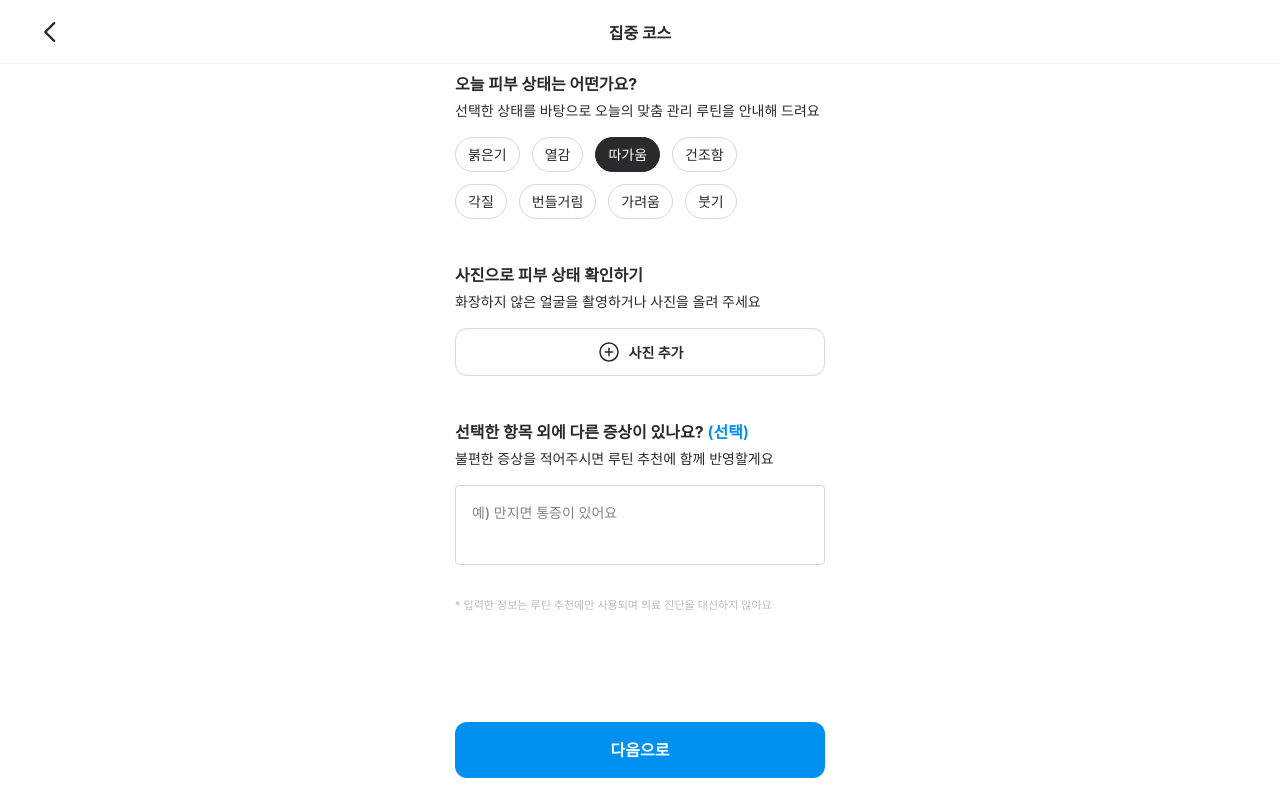
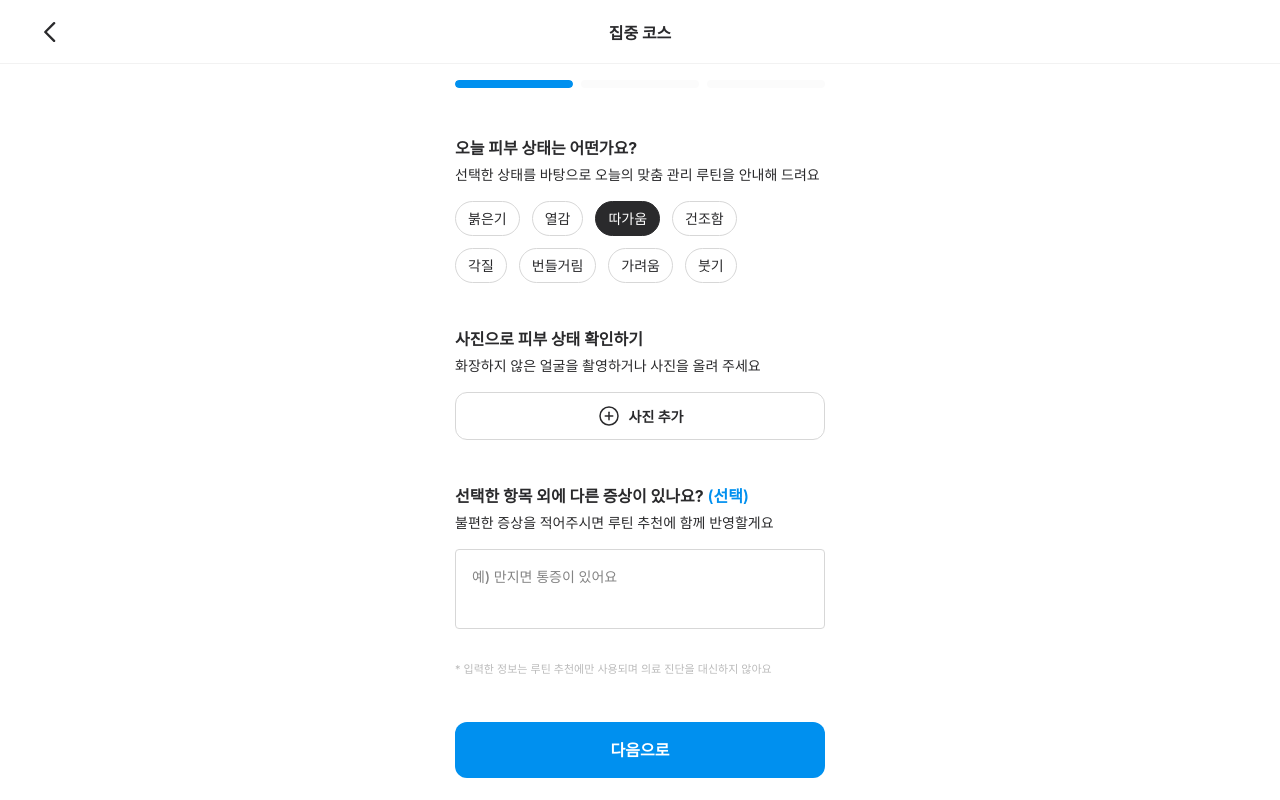
Before and after one commit to duckswell/Frontend, a React (Vite) app: page /care/first_focus_care in a window 1280 px wide. Built offline with nearby package versions, Linux system fonts and the light colour scheme; a web font is replaced by a local one.

Commit message:
feat: 집중 코스 1페이지 수정

```diff
--- a/src/components/Care/FocusProgress.tsx
+++ b/src/components/Care/FocusProgress.tsx
@@ -4,11 +4,17 @@ interface FocusProgressProps {
   currentStep: 1 | 2 | 3;
 }
 
-export default function FocusProgress({ currentStep }: FocusProgressProps) {
+export default function FocusProgress({
+  currentStep,
+}: FocusProgressProps) {
   return (
     <S.Container aria-label={`집중 코스 ${currentStep}단계`}>
       {[1, 2, 3].map((step) => (
-        <S.ProgressBar key={step} $active={step <= currentStep} />
+        <S.ProgressBar
+          key={step}
+          $completed={step < currentStep}
+          $current={step === currentStep}
+        />
       ))}
     </S.Container>
   );
--- a/src/routes/FirstFocusCare.tsx
+++ b/src/routes/FirstFocusCare.tsx
@@ -1,5 +1,6 @@
 import { useState } from "react";
 import { NavBar } from "../components/NavBar";
+import CareButton from "../components/CareButton";
 import AdditionalSymptomInput from "../components/Care/AdditionalSymptomInput";
 import FocusProgress from "../components/Care/FocusProgress";
 import SkinConditionSelector from "../components/Care/SkinConditionSelector";
@@ -66,9 +67,7 @@ export default function FirstFocusCare() {
       </S.Main>
 
       <S.BottomArea>
-        <S.NextButton type="button" onClick={handleMoveToNext}>
-          다음으로
-        </S.NextButton>
+        <CareButton onClick={handleMoveToNext}>다음으로</CareButton>
       </S.BottomArea>
     </S.Page>
   );
--- a/src/styles/Care/FirstFocusCare.styles.ts
+++ b/src/styles/Care/FirstFocusCare.styles.ts
@@ -1,16 +1,17 @@
 import styled from "styled-components";
 import { colorPalette } from "../../lib/colorPalette";
-import { typography } from "../../lib/typography";
 
 export const Page = styled.div`
   display: flex;
   flex-direction: column;
 
-  width: 100%;
-  min-height: 100dvh;
+  min-height: calc(100dvh - 64px);
+  margin-top: 64px;
 
   background-color: ${colorPalette.OffWhite};
   color: ${colorPalette.Black};
+
+  box-sizing: border-box;
 `;
 
 export const Main = styled.main`
@@ -44,25 +45,3 @@ export const BottomArea = styled.div`
 
   box-sizing: border-box;
 `;
-
-export const NextButton = styled.button`
-  display: flex;
-  align-items: center;
-  justify-content: center;
-
-  width: 100%;
-  max-width: 370px;
-  height: 56px;
-
-  padding: 12px;
-
-  border: none;
-  border-radius: 12px;
-
-  background-color: ${colorPalette.FocusPrimary};
-
-  ${typography.H3};
-  color: ${colorPalette.OffWhite};
-
-  cursor: pointer;
-`;
--- a/src/styles/Care/FocusProgress.styles.ts
+++ b/src/styles/Care/FocusProgress.styles.ts
@@ -1,5 +1,19 @@
-import styled from "styled-components";
+import styled, { css, keyframes } from "styled-components";
 import { colorPalette } from "../../lib/colorPalette";
+
+const fillProgress = keyframes`
+  0% {
+    width: 0%;
+  }
+
+  25% {
+    width: 80%;
+  }
+
+  100% {
+    width: 100%;
+  }
+`;
 
 export const Container = styled.div`
   display: flex;
@@ -7,11 +21,52 @@ export const Container = styled.div`
   width: 100%;
 `;
 
-export const ProgressBar = styled.div<{ $active: boolean }>`
+interface ProgressBarProps {
+  $completed: boolean;
+  $current: boolean;
+}
+
+export const ProgressBar = styled.div<ProgressBarProps>`
+  position: relative;
+
   flex: 1;
   max-width: 118px;
   height: 8px;
+
+  overflow: hidden;
+
   border-radius: 9999px;
-  background-color: ${({ $active }) =>
-    $active ? colorPalette.FocusPrimary : colorPalette.White};
+  background-color: ${colorPalette.White};
+
+  &::after {
+    content: "";
+
+    position: absolute;
+    top: 0;
+    left: 0;
+
+    height: 100%;
+
+    border-radius: inherit;
+    background-color: ${colorPalette.FocusPrimary};
+
+    ${({ $completed, $current }) => {
+      if ($completed) {
+        return css`
+          width: 100%;
+        `;
+      }
+
+      if ($current) {
+        return css`
+          width: 0;
+          animation: ${fillProgress} 1.2s linear forwards;
+        `;
+      }
+
+      return css`
+        width: 0;
+      `;
+    }}
+  }
 `;
```
